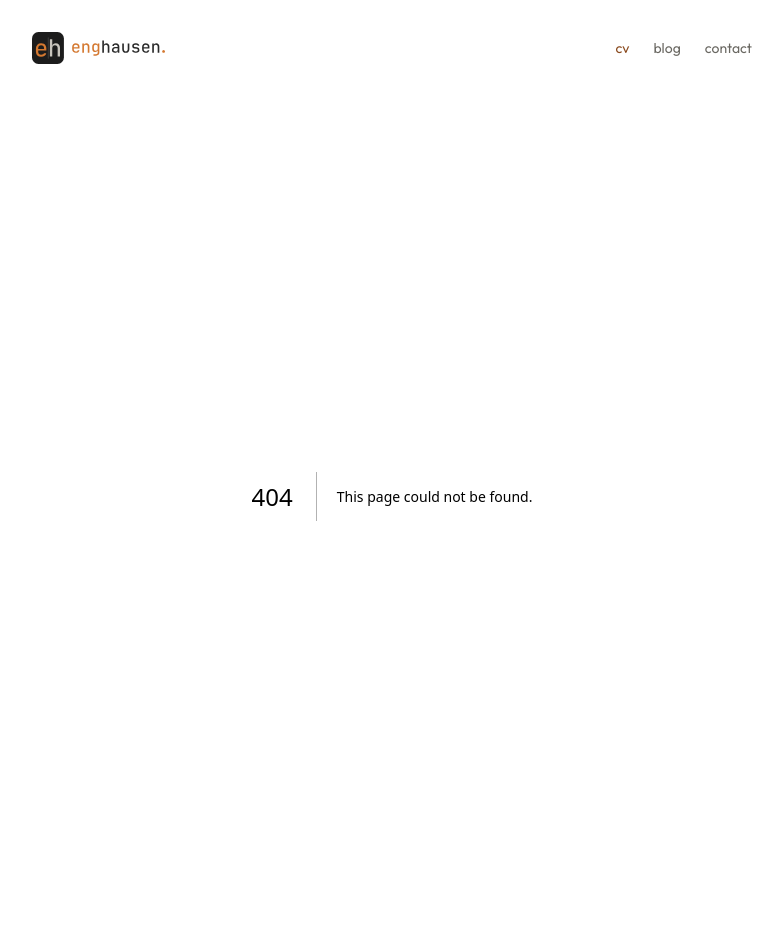
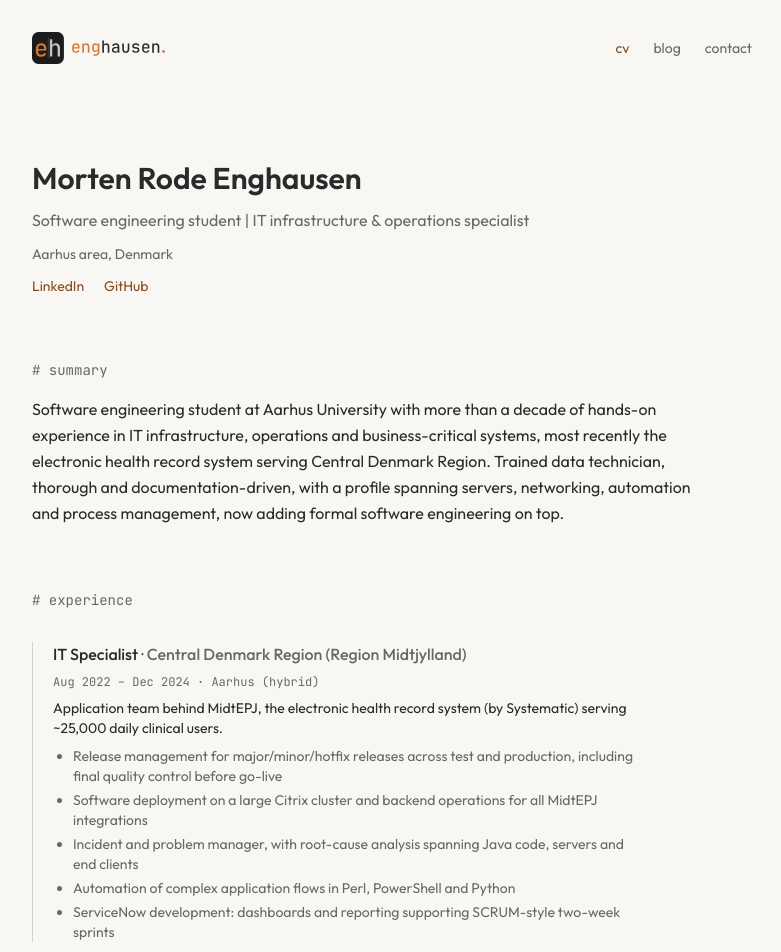
Before and after one commit to enghausen/enghausen.com, a Next.js app: page /cv in a window 1280 px wide. Before the commit this address had no page. Shown: the top 952 px of the page, without its empty margins (248-1029 px from the left). Built offline with nearby package versions, Linux system fonts and the light colour scheme.

Commit message:
Add CV page rendered from cv.json

```diff
--- /dev/null
+++ b/app/cv/page.tsx
@@ -0,0 +1,197 @@
+import type { Metadata } from "next";
+import { ChevronRight } from "lucide-react";
+import { cv, formatPeriod, skillGroupLabels } from "@/lib/cv";
+
+export const metadata: Metadata = {
+  title: "cv",
+  description:
+    "CV of Morten Rode Enghausen: software engineering student, IT infrastructure and operations specialist.",
+};
+
+function SectionHeading({ children }: { children: React.ReactNode }) {
+  return <h2 className="font-mono text-sm text-muted"># {children}</h2>;
+}
+
+export default function CvPage() {
+  const [current, ...completed] = cv.education;
+
+  return (
+    <div className="space-y-16 pt-16">
+      <header className="space-y-3">
+        <h1 className="text-3xl font-semibold">{cv.basics.name}</h1>
+        <p className="text-muted">{cv.basics.label}</p>
+        <p className="text-sm text-muted">{cv.basics.location}</p>
+        <ul className="flex gap-5 text-sm">
+          {cv.basics.profiles.map((profile) => (
+            <li key={profile.network}>
+              <a
+                href={profile.url}
+                className="text-brand-safe hover:underline"
+              >
+                {profile.network}
+              </a>
+            </li>
+          ))}
+        </ul>
+      </header>
+
+      <section className="space-y-4">
+        <SectionHeading>summary</SectionHeading>
+        <p className="max-w-prose leading-relaxed">{cv.summary}</p>
+      </section>
+
+      <section className="space-y-8">
+        <SectionHeading>experience</SectionHeading>
+        {cv.work.map((job) => (
+          <article
+            key={`${job.company}-${job.start}`}
+            className="space-y-2 border-l border-muted/25 pl-5"
+          >
+            <h3 className="font-medium">
+              {job.position}{" "}
+              <span className="text-muted">· {job.company}</span>
+            </h3>
+            <p className="font-mono text-xs text-muted">
+              {formatPeriod(job.start, job.end)} · {job.location}
+            </p>
+            <p className="max-w-prose text-sm">{job.summary}</p>
+            {job.highlights && (
+              <ul className="max-w-prose list-disc space-y-1 pl-5 text-sm text-muted">
+                {job.highlights.map((highlight) => (
+                  <li key={highlight}>{highlight}</li>
+                ))}
+              </ul>
+            )}
+          </article>
+        ))}
+      </section>
+
+      <section className="space-y-8">
+        <SectionHeading>education</SectionHeading>
+        <article className="space-y-2 border-l border-muted/25 pl-5">
+          <h3 className="font-medium">{current.degree}</h3>
+          <p className="text-sm text-muted">{current.institution}</p>
+          <p className="font-mono text-xs text-muted">
+            {formatPeriod(current.start, current.end)} · {current.status}
+          </p>
+          <details className="group pt-1 text-sm">
+            <summary className="flex cursor-pointer list-none items-center gap-1 text-brand-safe [&::-webkit-details-marker]:hidden">
+              <ChevronRight
+                className="h-3.5 w-3.5 transition-transform group-open:rotate-90"
+                aria-hidden
+              />
+              Semesters and courses
+            </summary>
+            <div className="mt-4 space-y-6">
+              {current.semesters?.map((semester) => (
+                <div key={semester.term} className="space-y-2">
+                  <h4 className="text-sm font-medium">{semester.term}</h4>
+                  <ul className="space-y-1 text-muted">
+                    {semester.courses.map((course) => (
+                      <li
+                        key={course.code}
+                        className="flex justify-between gap-4"
+                      >
+                        <span>{course.name}</span>
+                        <span className="shrink-0 font-mono text-xs">
+                          {course.ects} ECTS
+                        </span>
+                      </li>
+                    ))}
+                  </ul>
+                </div>
+              ))}
+              {current.merit && (
+                <div className="space-y-2">
+                  <h4 className="text-sm font-medium">Transferred credits</h4>
+                  <ul className="space-y-1 text-muted">
+                    {current.merit.map((item) => (
+                      <li
+                        key={item.course}
+                        className="flex justify-between gap-4"
+                      >
+                        <span>
+                          {item.course}
+                          <span className="block text-xs">{item.basis}</span>
+                        </span>
+                        <span className="shrink-0 font-mono text-xs">
+                          {item.ects} ECTS
+                        </span>
+                      </li>
+                    ))}
+                  </ul>
+                </div>
+              )}
+            </div>
+          </details>
+        </article>
+        {completed.map((degree) => (
+          <article
+            key={`${degree.institution}-${degree.start}`}
+            className="space-y-1 border-l border-muted/25 pl-5"
+          >
+            <h3 className="font-medium">{degree.area}</h3>
+            <p className="text-sm text-muted">
+              {degree.degree} · {degree.institution}
+            </p>
+            <p className="font-mono text-xs text-muted">
+              {formatPeriod(degree.start, degree.end)}
+            </p>
+          </article>
+        ))}
+      </section>
+
+      <section className="space-y-6">
+        <SectionHeading>skills</SectionHeading>
+        <div className="grid gap-8 sm:grid-cols-2">
+          {Object.entries(cv.skills).map(([group, items]) => (
+            <div key={group} className="space-y-2">
+              <h3 className="text-sm font-medium">
+                {skillGroupLabels[group] ?? group}
+              </h3>
+              <ul className="space-y-1 text-sm text-muted">
+                {items.map((skill) => (
+                  <li key={skill}>{skill}</li>
+                ))}
+              </ul>
+            </div>
+          ))}
+        </div>
+      </section>
+
+      <section className="space-y-4">
+        <SectionHeading>certifications</SectionHeading>
+        <ul className="space-y-2 text-sm">
+          {cv.certifications.map((cert) => (
+            <li key={cert.name} className="flex justify-between gap-4">
+              <span>
+                {cert.name}
+                <span className="text-muted"> · {cert.issuer}</span>
+                {cert.note && (
+                  <span className="block text-xs text-muted">{cert.note}</span>
+                )}
+              </span>
+              {cert.year && (
+                <span className="shrink-0 font-mono text-xs text-muted">
+                  {cert.year}
+                </span>
+              )}
+            </li>
+          ))}
+        </ul>
+      </section>
+
+      <section className="space-y-4">
+        <SectionHeading>languages</SectionHeading>
+        <ul className="space-y-1 text-sm">
+          {cv.languages.map((item) => (
+            <li key={item.language}>
+              {item.language}
+              <span className="text-muted"> · {item.fluency}</span>
+            </li>
+          ))}
+        </ul>
+      </section>
+    </div>
+  );
+}
--- /dev/null
+++ b/lib/cv.ts
@@ -0,0 +1,103 @@
+import raw from "@/data/cv.json";
+
+export interface Profile {
+  network: string;
+  url: string;
+}
+
+export interface MeritCourse {
+  course: string;
+  ects: number;
+  basis: string;
+  year: number;
+  note?: string;
+}
+
+export interface Course {
+  code: string;
+  name: string;
+  ects: number;
+}
+
+export interface Semester {
+  term: string;
+  courses: Course[];
+}
+
+export interface Education {
+  institution: string;
+  area: string;
+  degree: string;
+  degree_da?: string;
+  start: string;
+  end: string;
+  status?: string;
+  merit?: MeritCourse[];
+  semesters?: Semester[];
+}
+
+export interface Work {
+  company: string;
+  position: string;
+  start: string;
+  end: string;
+  location: string;
+  summary: string;
+  endNote?: string;
+  highlights?: string[];
+}
+
+export interface Certification {
+  name: string;
+  issuer: string;
+  year: number | null;
+  note?: string;
+}
+
+export interface Language {
+  language: string;
+  fluency: string;
+}
+
+export interface Cv {
+  basics: {
+    name: string;
+    label: string;
+    location: string;
+    email: string;
+    profiles: Profile[];
+  };
+  summary: string;
+  education: Education[];
+  work: Work[];
+  certifications: Certification[];
+  courses: { name: string; provider: string }[];
+  skills: Record<string, string[]>;
+  languages: Language[];
+}
+
+export const cv = raw as unknown as Cv;
+
+export const skillGroupLabels: Record<string, string> = {
+  infrastructure: "Infrastructure",
+  development: "Development",
+  operations_and_process: "Operations & process",
+  cloud: "Cloud",
+  teaching: "Teaching",
+};
+
+const months = [
+  "Jan", "Feb", "Mar", "Apr", "May", "Jun",
+  "Jul", "Aug", "Sep", "Oct", "Nov", "Dec",
+];
+
+/** "2022-08" -> "Aug 2022"; plain years pass through unchanged. */
+export function formatYearMonth(value: string): string {
+  const [year, month] = value.split("-");
+  if (!month) return year;
+  return `${months[Number(month) - 1]} ${year}`;
+}
+
+export function formatPeriod(start: string, end: string): string {
+  return `${formatYearMonth(start)} – ${formatYearMonth(end)}`;
+}
```
